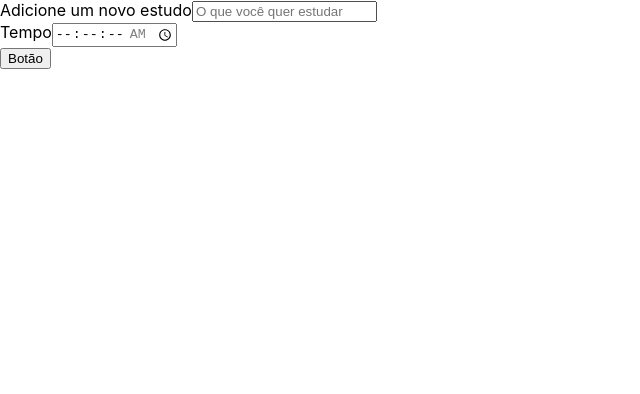
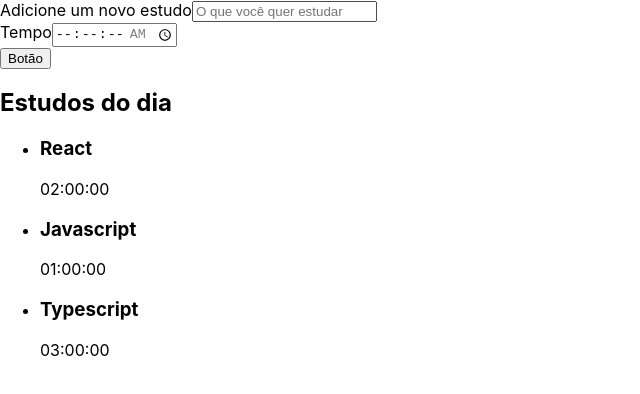
Before and after one commit to jcmagalhaess/alura-studies, a React (Create React App) app: page / in a window 1280 px wide. Shown: the top 394 px of the page, without its empty margins (0-640 px from the left). Built offline with nearby package versions, Linux system fonts and the light colour scheme.

Commit message:
feat: creating lists in react

```diff
--- a/src/App.tsx
+++ b/src/App.tsx
@@ -1,9 +1,11 @@
 import Form from './components/Form';
+import List from './components/List';
 
 function App() {
   return (
     <div className="App">
       <Form />
+      <List />
     </div>
   );
 }
--- /dev/null
+++ b/src/components/List/index.tsx
@@ -0,0 +1,34 @@
+
+function List() {
+    const tarefas = [
+        {
+            tarefa: 'React',
+            tempo: '02:00:00'
+        },
+        {
+            tarefa: 'Javascript',
+            tempo: '01:00:00'
+        },
+        {
+            tarefa: 'Typescript',
+            tempo: '03:00:00'
+        }
+    ]
+    return (
+        <aside>
+            <h2>Estudos do dia</h2>
+            <ul>
+                {
+                    tarefas.map((item, index) => (
+                        <li key={ index }>
+                            <h3>{ item.tarefa }</h3>
+                            <span>{ item.tempo }</span>
+                        </li>
+                    ))
+                }
+            </ul>
+        </aside>
+    )
+}
+
+export default List;
```
